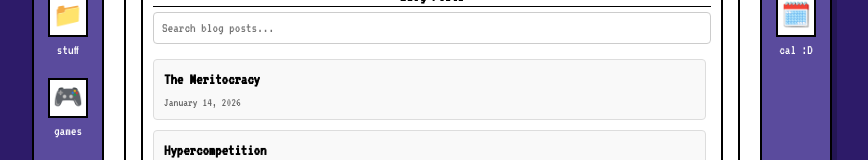
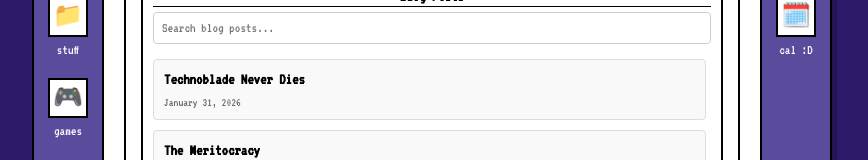
Before and after one commit to 2900xt/taharawjani-org, a Next.js app: page /blog in a window 1280 px wide. Shown: the part 124-284 px from the top of the page, without its empty margins (208-1076 px from the left). Built offline with nearby package versions, Linux system fonts and the light colour scheme.

Commit message:
technoblade blog

```diff
--- a/components/windows/BlogWindow.tsx
+++ b/components/windows/BlogWindow.tsx
@@ -16,6 +16,11 @@ interface BlogPost extends BlogMeta {
 }
 
 const BLOG_LIST: BlogMeta[] = [
+  {
+    title: 'Technoblade Never Dies',
+    filename: '/blogs/technoblade.md',
+    publishedDate: '2026-1-31'
+  },
   {
     title: 'The Meritocracy',
     filename: '/blogs/meritocracy.md',
```
